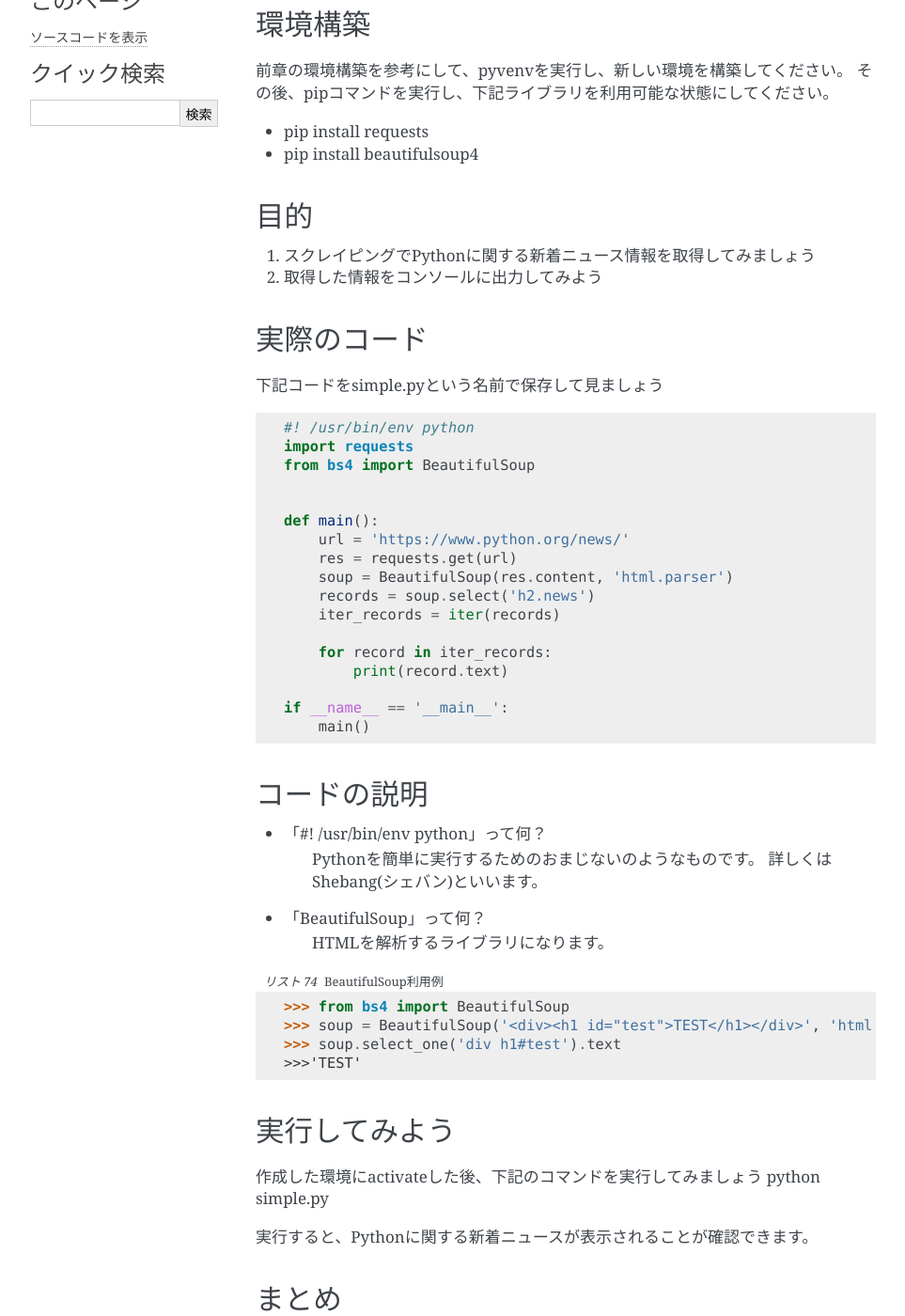
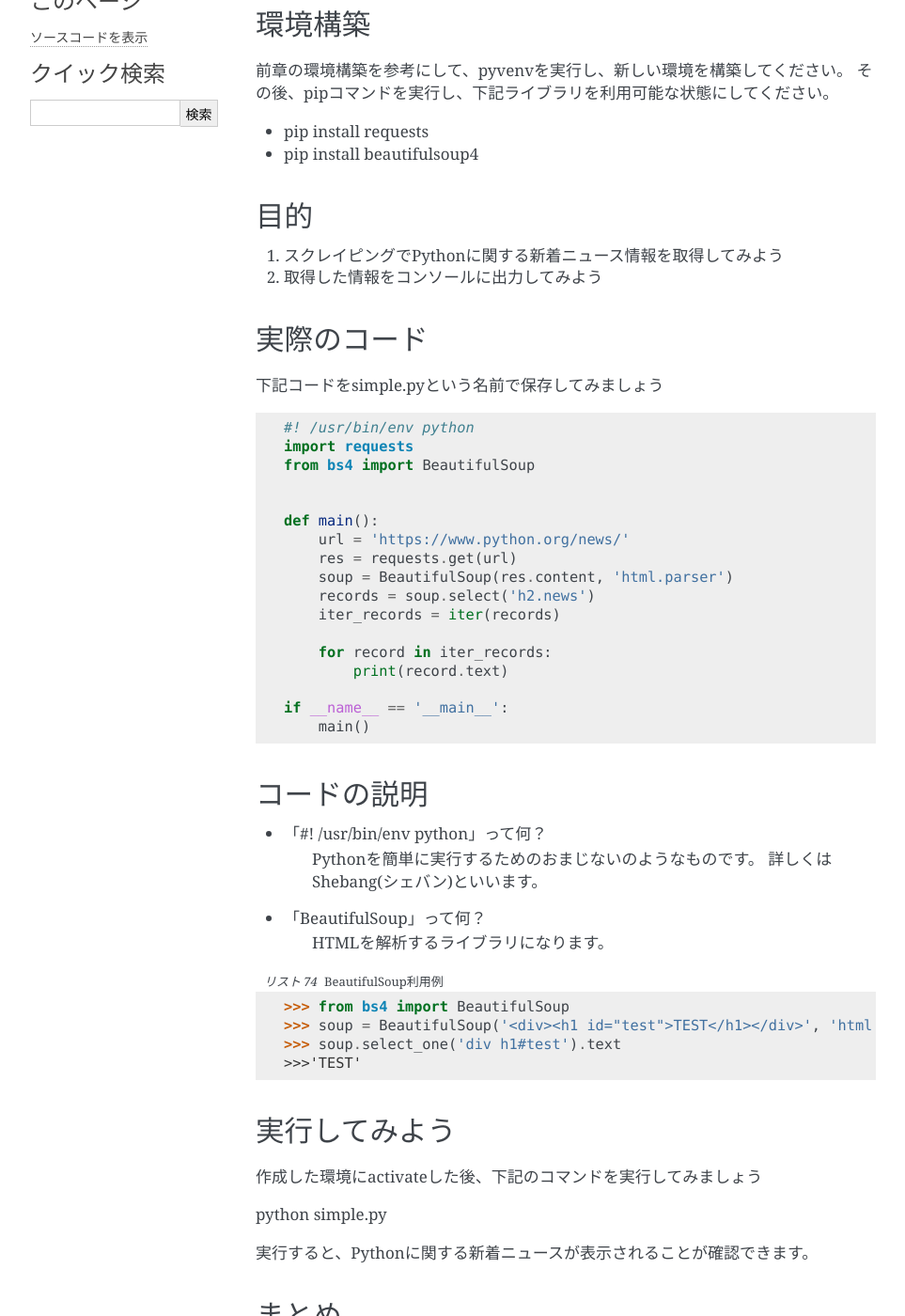
Before and after one commit to pyconjp/pycamp.pycon.jp, a Sphinx documentation site: the page built from source/5_scraping.rst, in a window 1280 px wide and 1400 px high, scrolled down 331 px. Shown: the whole window at 94% size, without its empty margins (148-1111 px from the left). Built offline with Sphinx 7.4.7, drawn with Linux system fonts in a browser that asks for light colours.

Commit message:
日本語がおかしなところを修正

```diff
--- a/source/5_scraping.rst
+++ b/source/5_scraping.rst
@@ -23,14 +23,14 @@ Pythonを使って実行することができますので、これを機に習
 
 目的
 =====================
-#. スクレイピングでPythonに関する新着ニュース情報を取得してみましょう
+#. スクレイピングでPythonに関する新着ニュース情報を取得してみよう
 #. 取得した情報をコンソールに出力してみよう
 
 
 実際のコード
 =====================
 
-下記コードをsimple.pyという名前で保存して見ましょう
+下記コードをsimple.pyという名前で保存してみましょう
 
 .. code-block:: python
 
@@ -74,6 +74,7 @@ Pythonを使って実行することができますので、これを機に習
 実行してみよう
 ==============
 作成した環境にactivateした後、下記のコマンドを実行してみましょう
+
 python simple.py
 
 実行すると、Pythonに関する新着ニュースが表示されることが確認できます。
```
